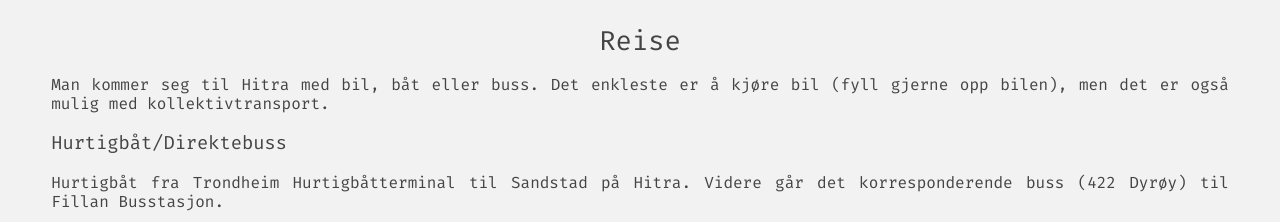
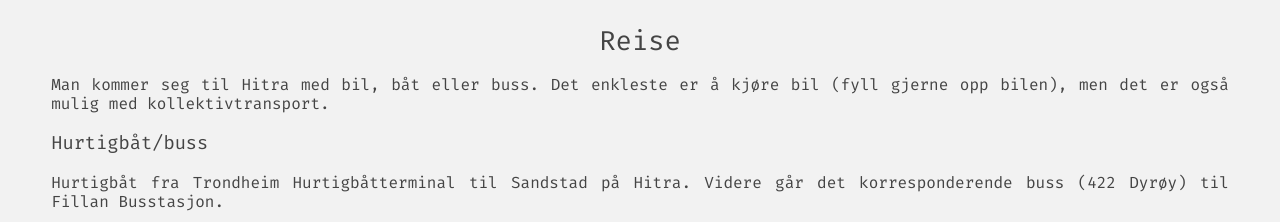
Before and after one commit to melhoos/gudrunogsimon, a React (Create React App) app: page / in a window 1280 px wide. Shown: the part 2300-2522 px from the top of the page. Built offline with nearby package versions, Linux system fonts and the light colour scheme.

Commit message:
Update Travel.jsx

```diff
--- a/src/Travel.jsx
+++ b/src/Travel.jsx
@@ -16,7 +16,7 @@ const Travel = () => {
             Man kommer seg til Hitra med bil, båt eller buss. Det enkleste er å kjøre bil (fyll gjerne opp bilen), men det er også mulig med kollektivtransport.
           </p>
           <h3>
-            Hurtigbåt/Direktebuss
+            Hurtigbåt/buss
           </h3>
           <p>
             Hurtigbåt fra Trondheim Hurtigbåtterminal til Sandstad på Hitra. Videre går det korresponderende buss (422 Dyrøy) til Fillan Busstasjon.
```
